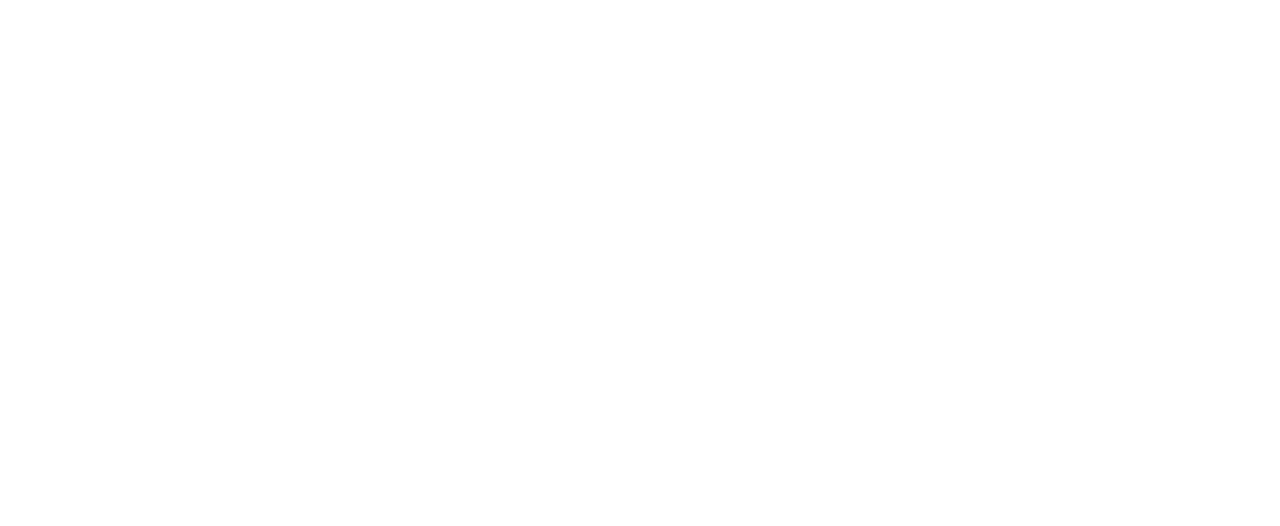
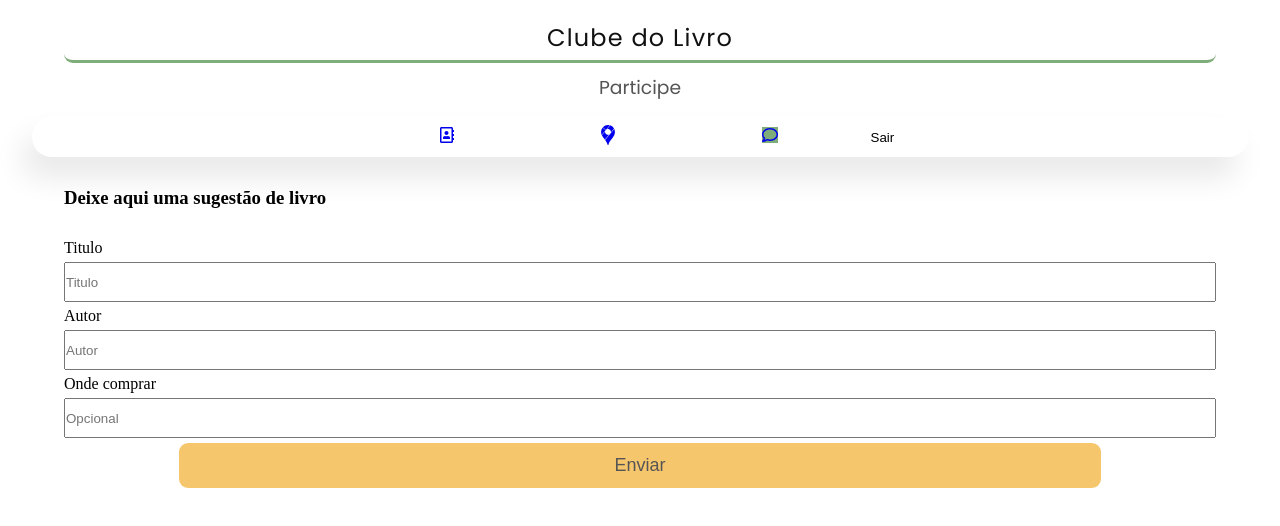
Before and after one commit to teodorogit/application-bookclub, a React (Create React App) app: page /comentarios in a window 1280 px wide. Before the commit this address had no page. Shown: the top 526 px of the page. Built offline with nearby package versions, Linux system fonts and the light colour scheme; a web font is replaced by a local one.

Commit message:
feat:start building page comentarios

```diff
--- a/src/App.js
+++ b/src/App.js
@@ -3,6 +3,7 @@
 import HomePage from "./pages/homePage";
 import Informacoes from "./pages/Informacao";
 import Localizacao from "./pages/locate";
+import Comentarios from "./pages/comentarios";
 import { BrowserRouter as Router, Routes, Route } from "react-router-dom";
 
 function App() {
@@ -12,6 +13,7 @@
                 <Route path="/" element={<HomePage />} />
                 <Route path="/informacoes" element={<Informacoes />} />
                 <Route path="/localizacao" element={<Localizacao />} />
+                <Route path="/comentarios" element={<Comentarios />} />
             </Routes>
         </Router>
     );
--- a/src/layout/Header/index.js
+++ b/src/layout/Header/index.js
@@ -38,9 +38,11 @@
                     </Link>
                 </div>
                 <div className="section">
-                    <FaRegComment
-                        style={{ backgroundColor: location.pathname === "/comentarios" ? "#7FAD7A" : "white" }}
-                    />
+                    <Link to="/comentarios">
+                        <FaRegComment
+                            style={{ backgroundColor: location.pathname === "/comentarios" ? "#7FAD7A" : "white" }}
+                        />
+                    </Link>
                 </div>
                 <div>
                     <button id="btn_back" onClick={handleBack}>
--- a/src/pages/Informacao/index.js
+++ b/src/pages/Informacao/index.js
@@ -13,9 +13,9 @@
             <div id="livro">
                 <h3 id="titulo">Livro do mês:</h3>
                 <p id="descricao">
-                    Resumo do livro:Lorem ipsum dolor sit amet consectetur, adipisicing elit. Iure earum officia
-                    eligendi dolorem molestias minus quis, quasi tempore debitis quidem nihil repellendus esse nulla
-                    minima explicabo. Perspiciatis hic iure voluptatem.
+                    <span>Resumo do livro:</span>Lorem ipsum dolor sit amet consectetur, adipisicing elit. Iure earum
+                    officia eligendi dolorem molestias minus quis, quasi tempore debitis quidem nihil repellendus esse
+                    nulla minima explicabo. Perspiciatis hic iure voluptatem.
                 </p>
             </div>
         </div>
--- a/src/pages/Informacao/style.css
+++ b/src/pages/Informacao/style.css
@@ -40,14 +40,19 @@
     margin: 0 auto;
     margin-top: 25px;
     padding: 8px 16px;
-
-    box-shadow: 0px 20px 30px rgba(14, 4, 4, 0.334);
+    border-radius: 9px;
+    box-shadow: 0px 20px 30px rgba(14, 4, 4, 0.075);
 }
 
 #titulo,
 #descricao {
     color: #111;
     font-family: "Poppins", sans-serif;
+}
+#descricao > span {
+    color: #888;
+    margin-right: 3px;
+    font-weight: 500;
 }
 #ancora {
     font-family: "Poppins", sans-serif;
--- /dev/null
+++ b/src/pages/comentarios/index.jsx
@@ -0,0 +1,25 @@
+import React from "react";
+import Header from "../../layout/Header";
+import classes from "./style.module.css";
+
+const Index = () => {
+    return (
+        <div>
+            <Header title="Participe" />
+            <section className={classes.section1}>
+                <h3>Deixe aqui uma sugestão de livro </h3>
+                <form>
+                    <label htmlFor="titulo">Titulo</label>
+                    <input type="text" placeholder="Titulo" required />
+                    <label htmlFor="autor">Autor</label>
+                    <input type="text" placeholder="Autor" required />
+                    <label htmlFor="">Onde comprar</label>
+                    <input type="text" placeholder="Opcional" />
+                    <button className={classes.btn_submit}>Enviar</button>
+                </form>
+            </section>
+        </div>
+    );
+};
+
+export default Index;
--- /dev/null
+++ b/src/pages/comentarios/style.module.css
@@ -0,0 +1,27 @@
+.section1 {
+    width: 90%;
+    margin: 0 auto;
+    display: flex;
+    flex-direction: column;
+    gap: 30px;
+    padding-top: 30px;
+}
+.section1 > form {
+    display: flex;
+    flex-direction: column;
+    gap: 5px;
+}
+.section1 > form > input {
+    height: 40px;
+}
+
+.btn_submit {
+    margin: 0 auto;
+    width: 80%;
+    border: none;
+    height: 45px;
+    background-color: rgb(246, 198, 109);
+    border-radius: 9px;
+    color: #555;
+    font-size: 18px;
+}
--- a/src/pages/homePage/index.jsx
+++ b/src/pages/homePage/index.jsx
@@ -9,6 +9,7 @@
     BlobInner,
     BlobButton,
     BlobBlobs,
+    HeaderComponent,
 } from "./style.jsx";
 import fundo from "../../img/fundo.jpg";
 import { HiOutlineMapPin } from "react-icons/hi2";
@@ -17,6 +18,7 @@
 import { RiUserVoiceLine } from "react-icons/ri";
 import styled, { createGlobalStyle } from "styled-components";
 import { useNavigate } from "react-router-dom";
+import Header from "../../layout/Header";
 
 const Index = () => {
     const [width, setWidth] = useState(window.innerWidth);
@@ -68,9 +70,9 @@
 
     return (
         <>
-            <HeaderDiv>
-                <h2>App Clube do Livro</h2>
-            </HeaderDiv>
+            <HeaderComponent>
+                <Header title="Bem vindo" />
+            </HeaderComponent>
 
             <Container>
                 <SectionDiv>
--- a/src/pages/homePage/style.jsx
+++ b/src/pages/homePage/style.jsx
@@ -67,7 +67,14 @@
         width: 100%;
     }
 `;
-
+export const HeaderComponent = styled.div`
+    > div {
+        box-shadow: none !important;
+        > div {
+            display: none;
+        }
+    }
+`;
 export const SectionDiv = styled.div`
     display: flex;
     flex-direction: column;
@@ -150,7 +157,7 @@
     position: relative;
     padding: 20px 46px;
     width: 85%;
-    margin-bottom: 20px;
+    margin-top: 40px;
     text-align: center;
     text-transform: uppercase;
     color: var(--cyan);
--- a/src/pages/locate/index.js
+++ b/src/pages/locate/index.js
@@ -1,5 +1,5 @@
 import React from "react";
-import "./style.css";
+import classes from "./style.module.css";
 import { SiGooglemaps } from "react-icons/si";
 import Header from "../../layout/Header";
 
--- /dev/null
+++ b/src/pages/locate/style.module.css
@@ -0,0 +1,3 @@
+#local > h4 {
+    color: #eee;
+}
```
Also changed, not shown: src/pages/locate/style.css (deleted).
